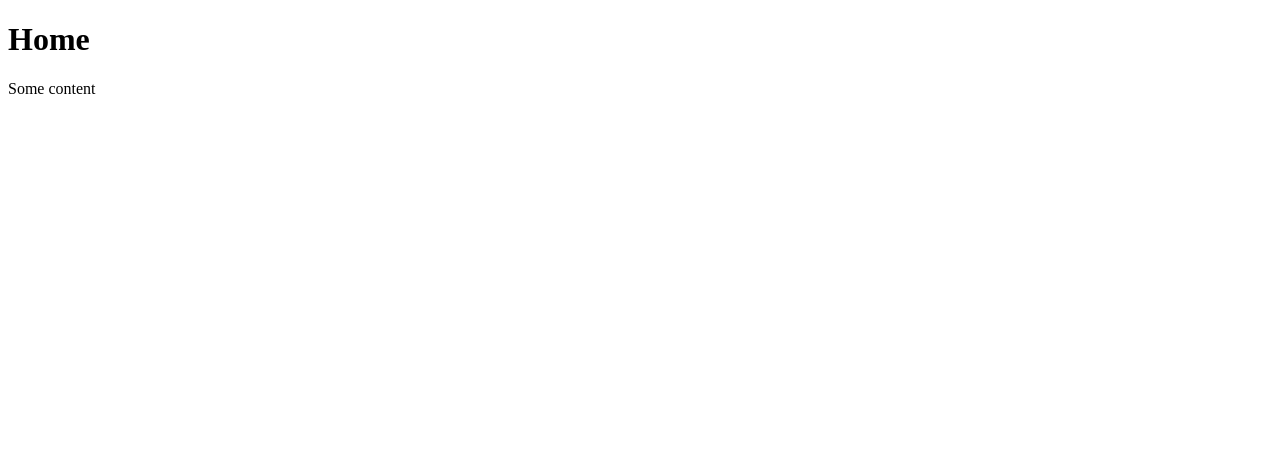
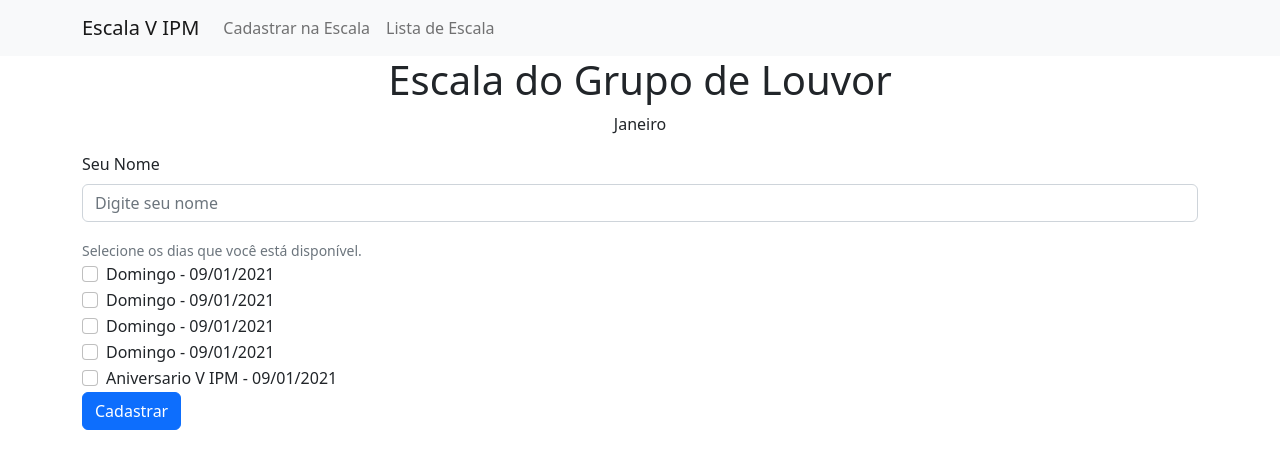
Before and after one commit to lucasbalieiro/escala-louvor-vipm, a Next.js app: page / in a window 1280 px wide. Shown: the top 468 px of the page. Built offline with nearby package versions, Linux system fonts and the light colour scheme.

Commit message:
feat: add navbar

```diff
--- /dev/null
+++ b/src/components/NavBar.tsx
@@ -0,0 +1,19 @@
+import { Container, Nav, Navbar,  } from "react-bootstrap";
+import NavLink from "./NavLink";
+
+export default function NavBar() {
+    return (
+        <Navbar bg="light" expand="lg">
+          <Container>
+            <Navbar.Brand href="#home">Escala V IPM</Navbar.Brand>
+            <Navbar.Toggle aria-controls="basic-navbar-nav" />
+            <Navbar.Collapse id="basic-navbar-nav">
+              <Nav className="me-auto">
+                <NavLink href="/" label="Cadastrar na Escala" />
+                <NavLink href="/list" label="Lista de Escala" />
+              </Nav>
+            </Navbar.Collapse>
+          </Container>
+        </Navbar>
+    );
+}
--- /dev/null
+++ b/src/components/NavLink.tsx
@@ -0,0 +1,24 @@
+import Link from "next/link";
+import { Nav } from "react-bootstrap";
+
+type NavLinkProps = {
+    href: string;
+    label: string;
+}
+
+export default function NavLink({ href, label }: NavLinkProps) {
+    return (
+
+        <Link href={href}
+            style={
+                {
+                    textDecoration: "none",
+                    color: "black"
+                }
+            } >
+            <Nav.Link>
+                {label}
+            </Nav.Link>
+        </Link>
+    )
+}
--- a/src/pages/_app.tsx
+++ b/src/pages/_app.tsx
@@ -1,4 +1,6 @@
 import '../styles/globals.css'
+import 'bootstrap/dist/css/bootstrap.min.css';
+
 import type { AppProps } from 'next/app'
 
 export default function App({ Component, pageProps }: AppProps) {
--- a/src/pages/index.tsx
+++ b/src/pages/index.tsx
@@ -1,11 +1,56 @@
-import { Container } from "react-bootstrap";
+import { Button, Container, Form, Row } from "react-bootstrap";
+import NavBar from "../components/NavBar";
 
 
 export default function Home() {
-  return (
-    <Container>
-      <h1>Home</h1>
-      <p>Some content</p>
-    </Container>
-  );
+    return (
+        <>
+            <NavBar />
+            <Container>
+                <Row xl={12} className="text-center">
+                    <h1>Escala do Grupo de Louvor</h1>
+                    <p>Janeiro</p>
+                </Row>
+                <Row>
+                    <Form>
+                        <Form.Group className="mb-3">
+                            <Form.Label>Seu Nome</Form.Label>
+                            <Form.Control type="text" placeholder="Digite seu nome" />
+                        </Form.Group>
+
+                        <Form.Group>
+                            <Form.Text className="text-muted">
+                                Selecione os dias que você está disponível.
+                            </Form.Text>
+
+                            <Form.Check
+                                type="checkbox"
+                                label="Domingo - 09/01/2021"
+                            />
+                            <Form.Check
+                                type="checkbox"
+                                label="Domingo - 09/01/2021"
+                            />
+                            <Form.Check
+                                type="checkbox"
+                                label="Domingo - 09/01/2021"
+                            />
+                            <Form.Check
+                                type="checkbox"
+                                label="Domingo - 09/01/2021"
+                            />
+                            <Form.Check
+                                type="checkbox"
+                                label="Aniversario V IPM - 09/01/2021"
+                            />
+                        </Form.Group>
+
+                        <Button variant="primary" type="submit">
+                            Cadastrar
+                        </Button>
+                    </Form>
+                </Row>
+            </Container>
+        </>
+    );
 }
```
Also changed, not shown: src/styles/components/NavLink.module.css (added).
